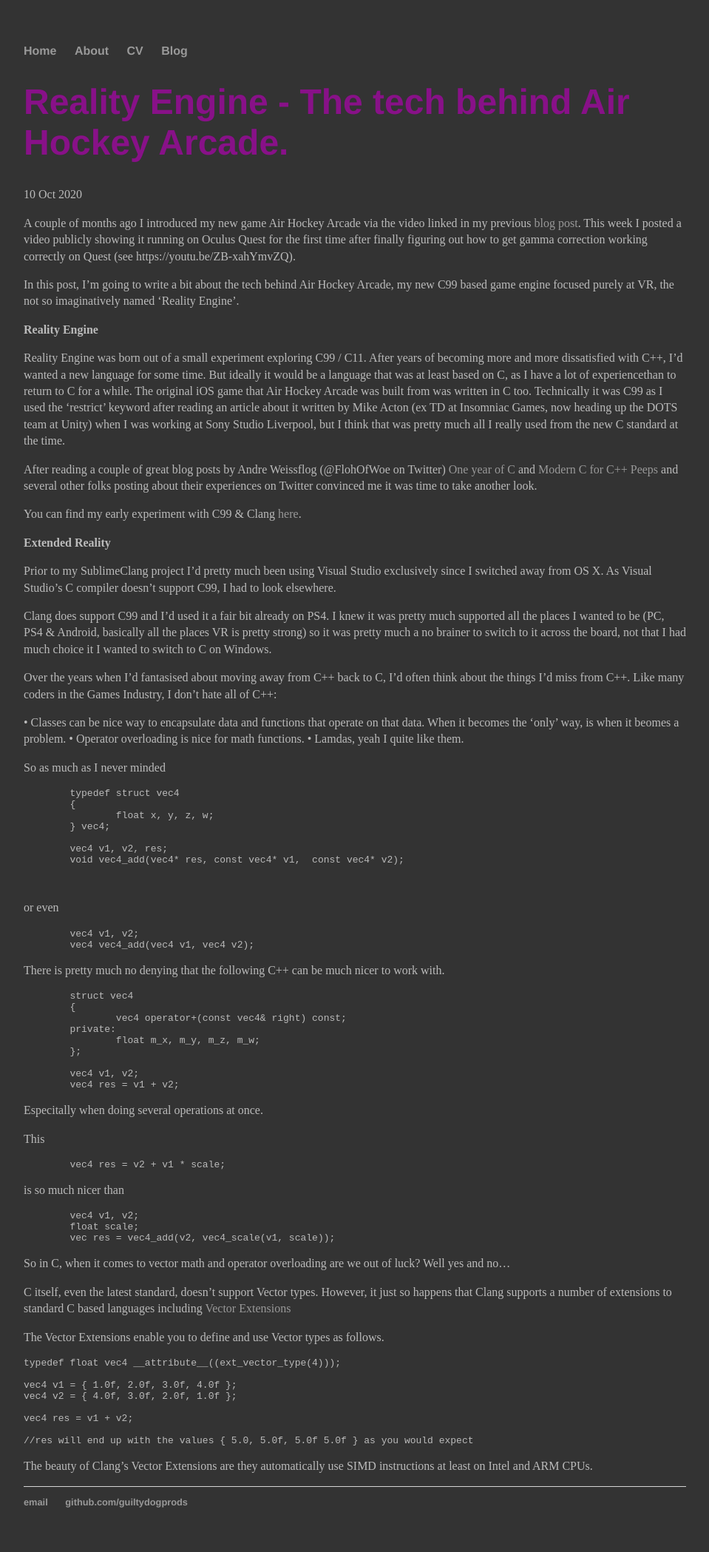
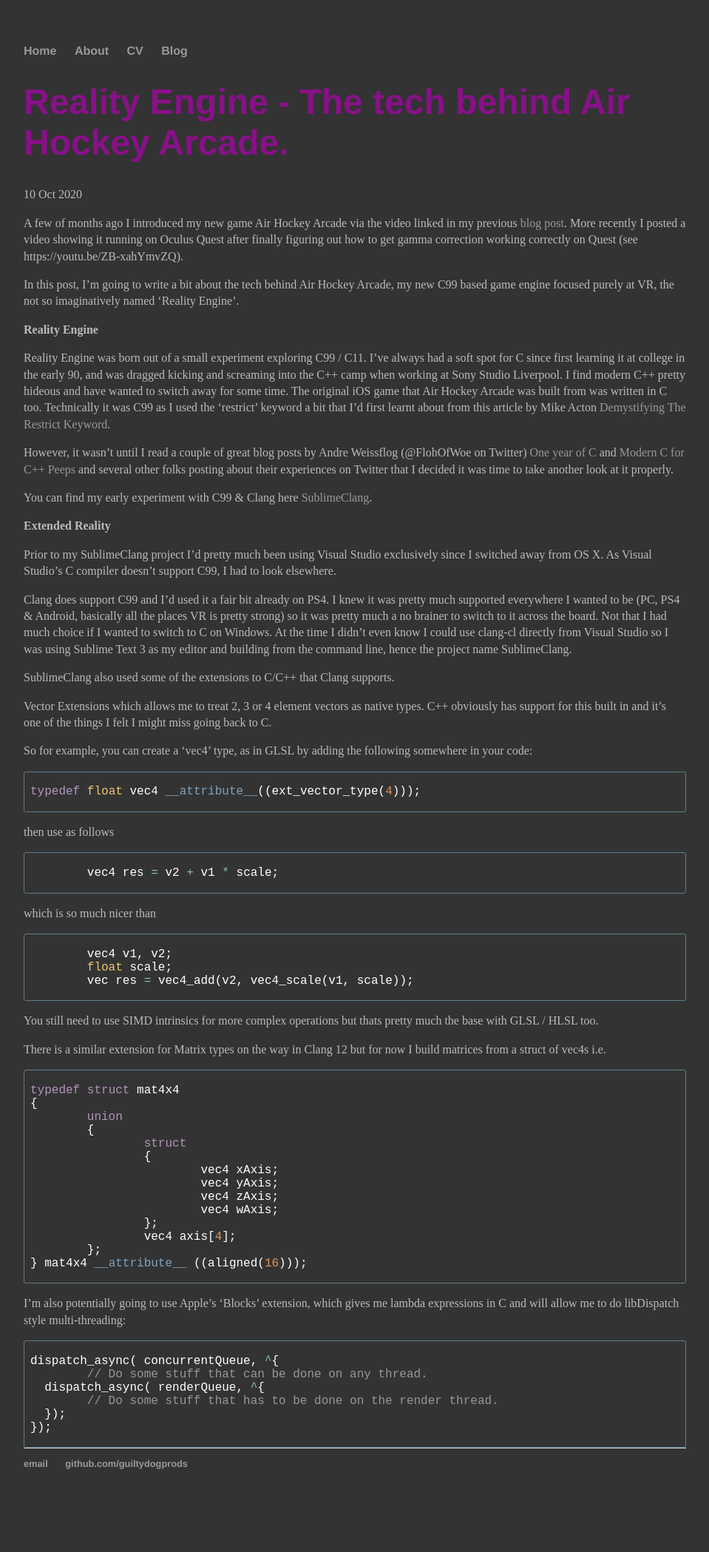
Before and after one commit to guiltydogprods/guiltydogprods.github.io, a Jekyll site: the page built from _posts/2020-10-10-reality-engine-the-tech-of-air-hockey-arcade.md, in a window 1280 px wide. Shown: the whole page at 74% size, without its empty margins (160-1119 px from the left). Built offline with Jekyll 4.4.1, drawn with Linux system fonts in a browser that asks for light colours; after the commit the page ends 2046 px from its top, so only the background shows below that.

Commit message:
WIP - Reality Engine Post.

````diff
--- a/_config.yml
+++ b/_config.yml
@@ -1,3 +1,4 @@
 name: Claire Rogers, Guilty Dog Productions
 markdown: GFM
+highlighter: rouge
 permalink: /blog/:year/:month/:day/:title
--- a/_posts/2020-10-10-reality-engine-the-tech-of-air-hockey-arcade.md
+++ b/_posts/2020-10-10-reality-engine-the-tech-of-air-hockey-arcade.md
@@ -4,94 +4,78 @@ title: "Reality Engine - The tech behind Air Hockey Arcade."
 date: 2020-10-10
 ---
 
-A couple of months ago I introduced my new game Air Hockey Arcade via the video linked in my previous [blog post](https://guiltydogprods.github.io/blog/2020/08/05/introducing-air-hockey-arcade). This week I posted a video publicly showing it running on Oculus Quest for the first time after finally figuring out how to get gamma correction working correctly on Quest (see https://youtu.be/ZB-xahYmvZQ).
+A few of months ago I introduced my new game Air Hockey Arcade via the video linked in my previous [blog post](https://guiltydogprods.github.io/blog/2020/08/05/introducing-air-hockey-arcade). More recently I posted a video showing it running on Oculus Quest after finally figuring out how to get gamma correction working correctly on Quest (see https://youtu.be/ZB-xahYmvZQ).
 
 In this post, I'm going to write a bit about the tech behind Air Hockey Arcade, my new C99 based game engine focused purely at VR, the not so imaginatively named 'Reality Engine'.
 
+
+
 **Reality Engine**
 
-Reality Engine was born out of a small experiment exploring C99 / C11.  After years of becoming more and more dissatisfied with C++, I'd wanted a new language for some time. But ideally it would be a language that was at least based on C, as I have a lot of experiencethan to return to C for a while. The original iOS game that Air Hockey Arcade was built from was written in C too. Technically it was C99 as I used the 'restrict' keyword after reading an article about it written by Mike Acton (ex TD at Insomniac Games, now heading up the DOTS team at Unity) when I was working at Sony Studio Liverpool, but I think that was pretty much all I really used from the new C standard at the time.
+Reality Engine was born out of a small experiment exploring C99 / C11.  I've always had a soft spot for C since first learning it at college in the early 90, and was dragged kicking and screaming into the C++ camp when working at Sony Studio Liverpool.  I find modern C++ pretty hideous and have wanted to switch away for some time.  The original iOS game that Air Hockey Arcade was built from was written in C too. Technically it was C99 as I used the 'restrict' keyword a bit that I'd first learnt about from this article by Mike Acton [Demystifying The Restrict Keyword](https://cellperformance.beyond3d.com/articles/2006/05/demystifying-the-restrict-keyword.html).
 
-After reading a couple of great blog posts by Andre Weissflog (@FlohOfWoe on Twitter) [One year of C](https://floooh.github.io/2018/06/02/one-year-of-c.html) and [Modern C for C++ Peeps](https://floooh.github.io/2019/09/27/modern-c-for-cpp-peeps.html) and several other folks posting about their experiences on Twitter convinced me it was time to take another look.
+However, it wasn't until I read a couple of great blog posts by Andre Weissflog (@FlohOfWoe on Twitter) [One year of C](https://floooh.github.io/2018/06/02/one-year-of-c.html) and [Modern C for C++ Peeps](https://floooh.github.io/2019/09/27/modern-c-for-cpp-peeps.html) and several other folks posting about their experiences on Twitter that I decided it was time to take another look at it properly.
 
-You can find my early experiment with C99 & Clang [here](https://github.com/guiltydogprods/SublimeClang).
+You can find my early experiment with C99 & Clang here [SublimeClang](https://github.com/guiltydogprods/SublimeClang).
+
+
 
 **Extended Reality**
 
 Prior to my SublimeClang project I'd pretty much been using Visual Studio exclusively since I switched away from OS X.  As Visual Studio's C compiler doesn't support C99, I had to look elsewhere.
 
-Clang does support C99 and I'd used it a fair bit already on PS4.  I knew it was pretty much supported all the places I wanted to be (PC, PS4 & Android, basically all the places VR is pretty strong) so it was pretty much a no brainer to switch to it across the board, not that I had much choice it I wanted to switch to C on Windows.
+Clang does support C99 and I'd used it a fair bit already on PS4.  I knew it was pretty much supported everywhere I wanted to be (PC, PS4 & Android, basically all the places VR is pretty strong) so it was pretty much a no brainer to switch to it across the board.  Not that I had much choice if I wanted to switch to C on Windows. At the time I didn't even know I could use clang-cl directly from Visual Studio so I was using Sublime Text 3 as my editor and building from the command line, hence the project name SublimeClang.
 
-Over the years when I'd fantasised about moving away from C++ back to C, I'd often think about the things I'd miss from C++.  Like many coders in the Games Industry, I don't hate all of C++:
+SublimeClang also used some of the extensions to C/C++ that Clang supports.
 
-• Classes can be nice way to encapsulate data and functions that operate on that data. When it becomes the 'only' way, is when it beomes a problem.
-• Operator overloading is nice for math functions.
-• Lamdas, yeah I quite like them.
+Vector Extensions which allows me to treat 2, 3 or 4 element vectors as native types.  C++ obviously has support for this built in and it's one of the things I felt I might miss going back to C.
 
+So for example, you can create a 'vec4' type, as in GLSL by adding the following somewhere in your code:
 
-So as much as I never minded
-```
-	typedef struct vec4
-	{
-		float x, y, z, w;
-	} vec4;
-
-	vec4 v1, v2, res;
-	void vec4_add(vec4* res, const vec4* v1,  const vec4* v2);
-
-
+``` c
+typedef float vec4 __attribute__((ext_vector_type(4)));
 ```
 
-or even
-``` C
-	vec4 v1, v2;
-	vec4 vec4_add(vec4 v1, vec4 v2);
-```
-
-There is pretty much no denying that the following C++ can be much nicer to work with.
-
-``` C++
-	struct vec4
-	{
-		vec4 operator+(const vec4& right) const;
-	private:
-		float m_x, m_y, m_z, m_w;
-	};
-
-	vec4 v1, v2;
-	vec4 res = v1 + v2;
-```
-
-Especitally when doing several operations at once.
-
-This
-``` C
+then use as follows
+``` c
 	vec4 res = v2 + v1 * scale;
 ```
 
-is so much nicer than
-
-``` C
+which is so much nicer than
+``` c
 	vec4 v1, v2;
 	float scale;
 	vec res = vec4_add(v2, vec4_scale(v1, scale));
 ```
 
-So in C, when it comes to vector math and operator overloading are we out of luck?  Well yes and no...
+You still need to use SIMD intrinsics for more complex operations but thats pretty much the base with GLSL / HLSL too.
 
-C itself, even the latest standard, doesn't support Vector types. However, it just so happens that Clang supports a number of extensions to standard C based languages including [Vector Extensions](https://clang.llvm.org/docs/LanguageExtensions.html#vectors-and-extended-vectors)
+There is a similar extension for Matrix types on the way in Clang 12 but for now I build matrices from a struct of vec4s i.e.
 
-The Vector Extensions enable you to define and use Vector types as follows.
-
-``` C
-typedef float vec4 __attribute__((ext_vector_type(4)));
-
-vec4 v1 = { 1.0f, 2.0f, 3.0f, 4.0f };
-vec4 v2 = { 4.0f, 3.0f, 2.0f, 1.0f };
-
-vec4 res = v1 + v2;
-
-//res will end up with the values { 5.0, 5.0f, 5.0f 5.0f } as you would expect
+``` c
+typedef struct mat4x4
+{
+	union
+	{
+		struct
+		{
+			vec4 xAxis;
+			vec4 yAxis;
+			vec4 zAxis;
+			vec4 wAxis;
+		};
+		vec4 axis[4];
+	};
+} mat4x4 __attribute__ ((aligned(16)));
 ```
 
-The beauty of Clang's Vector Extensions are they automatically use SIMD instructions at least on Intel and ARM CPUs.
+I'm also potentially going to use Apple's 'Blocks' extension, which gives me lambda expressions in C and will allow me to do libDispatch style multi-threading:
+
+``` c
+dispatch_async( concurrentQueue, ^{
+	// Do some stuff that can be done on any thread.
+  dispatch_async( renderQueue, ^{
+  	// Do some stuff that has to be done on the render thread.
+  });
+});
+```
--- a/css/main.css
+++ b/css/main.css
@@ -88,3 +88,87 @@ footer {
     width: 100%;
     height: 100%;
   }
+
+.highlighter-rouge {
+    color: #ce887b;
+    font-weight: 400;
+    border: 1px solid #607D8B;
+    -webkit-border-radius: 3px;
+    border-radius: 3px;
+    padding: 0.1rem 0.5rem;
+}
+
+/* Base16 Tomorrow Dark by Chris Kempson; https://github.com/idleberg */
+.highlight,
+.highlight pre,
+.highlight table {
+    background: $code-bg;
+    color: $gray-200;
+    border-radius: 4px;
+    font-size: 1rem;
+}
+
+.highlight .hll { background-color: #373b41 }
+.highlight .c { color: #969896 } /* Comment */
+.highlight .err { color: #cc6666 } /* Error */
+.highlight .k { color: #b294bb } /* Keyword */
+.highlight .l { color: #de935f } /* Literal */
+.highlight .n, .highlight .h { color: #ffffff } /* Name */
+.highlight .o { color: #8abeb7 } /* Operator */
+.highlight .p { color: #ffffff } /* Punctuation */
+.highlight .cm { color: #969896 } /* Comment.Multiline */
+.highlight .cp { color: #969896 } /* Comment.Preproc */
+.highlight .c1 { color: #969896 } /* Comment.Single */
+.highlight .cs { color: #969896 } /* Comment.Special */
+.highlight .gd { color: #cc6666 } /* Generic.Deleted */
+.highlight .ge { font-style: italic } /* Generic.Emph */
+.highlight .gh { color: #ffffff; font-weight: bold } /* Generic.Heading */
+.highlight .gi { color: #b5bd68 } /* Generic.Inserted */
+.highlight .gp { color: #969896; font-weight: bold } /* Generic.Prompt */
+.highlight .gs { font-weight: bold } /* Generic.Strong */
+.highlight .gu { color: #8abeb7; font-weight: bold } /* Generic.Subheading */
+.highlight .kc { color: #b294bb } /* Keyword.Constant */
+.highlight .kd { color: #b294bb } /* Keyword.Declaration */
+.highlight .kn { color: #8abeb7 } /* Keyword.Namespace */
+.highlight .kp { color: #b294bb } /* Keyword.Pseudo */
+.highlight .kr { color: #b294bb } /* Keyword.Reserved */
+.highlight .kt { color: #f0c674 } /* Keyword.Type */
+.highlight .ld { color: #b5bd68 } /* Literal.Date */
+.highlight .m { color: #de935f } /* Literal.Number */
+.highlight .s { color: #b5bd68 } /* Literal.String */
+.highlight .na { color: #81a2be } /* Name.Attribute */
+.highlight .nb { color: #ffffff } /* Name.Builtin */
+.highlight .nc { color: #f0c674 } /* Name.Class */
+.highlight .no { color: #cc6666 } /* Name.Constant */
+.highlight .nd { color: #8abeb7 } /* Name.Decorator */
+.highlight .ni { color: #ffffff } /* Name.Entity */
+.highlight .ne { color: #cc6666 } /* Name.Exception */
+.highlight .nf { color: #81a2be } /* Name.Function */
+.highlight .nl { color: #ffffff } /* Name.Label */
+.highlight .nn { color: #f0c674 } /* Name.Namespace */
+.highlight .nx { color: #81a2be } /* Name.Other */
+.highlight .py { color: #ffffff } /* Name.Property */
+.highlight .nt { color: #8abeb7 } /* Name.Tag */
+.highlight .nv { color: #cc6666 } /* Name.Variable */
+.highlight .ow { color: #8abeb7 } /* Operator.Word */
+.highlight .w { color: #ffffff } /* Text.Whitespace */
+.highlight .mf { color: #de935f } /* Literal.Number.Float */
+.highlight .mh { color: #de935f } /* Literal.Number.Hex */
+.highlight .mi { color: #de935f } /* Literal.Number.Integer */
+.highlight .mo { color: #de935f } /* Literal.Number.Oct */
+.highlight .sb { color: #b5bd68 } /* Literal.String.Backtick */
+.highlight .sc { color: #ffffff } /* Literal.String.Char */
+.highlight .sd { color: #969896 } /* Literal.String.Doc */
+.highlight .s2 { color: #b5bd68 } /* Literal.String.Double */
+.highlight .se { color: #de935f } /* Literal.String.Escape */
+.highlight .sh { color: #b5bd68 } /* Literal.String.Heredoc */
+.highlight .si { color: #de935f } /* Literal.String.Interpol */
+.highlight .sx { color: #b5bd68 } /* Literal.String.Other */
+.highlight .sr { color: #b5bd68 } /* Literal.String.Regex */
+.highlight .s1 { color: #b5bd68 } /* Literal.String.Single */
+.highlight .ss { color: #b5bd68 } /* Literal.String.Symbol */
+.highlight .bp { color: #ffffff } /* Name.Builtin.Pseudo */
+.highlight .vc { color: #cc6666 } /* Name.Variable.Class */
+.highlight .vg { color: #cc6666 } /* Name.Variable.Global */
+.highlight .vi { color: #cc6666 } /* Name.Variable.Instance */
+.highlight .il { color: #de935f } /* Literal.Number.Integer.Long */
````
